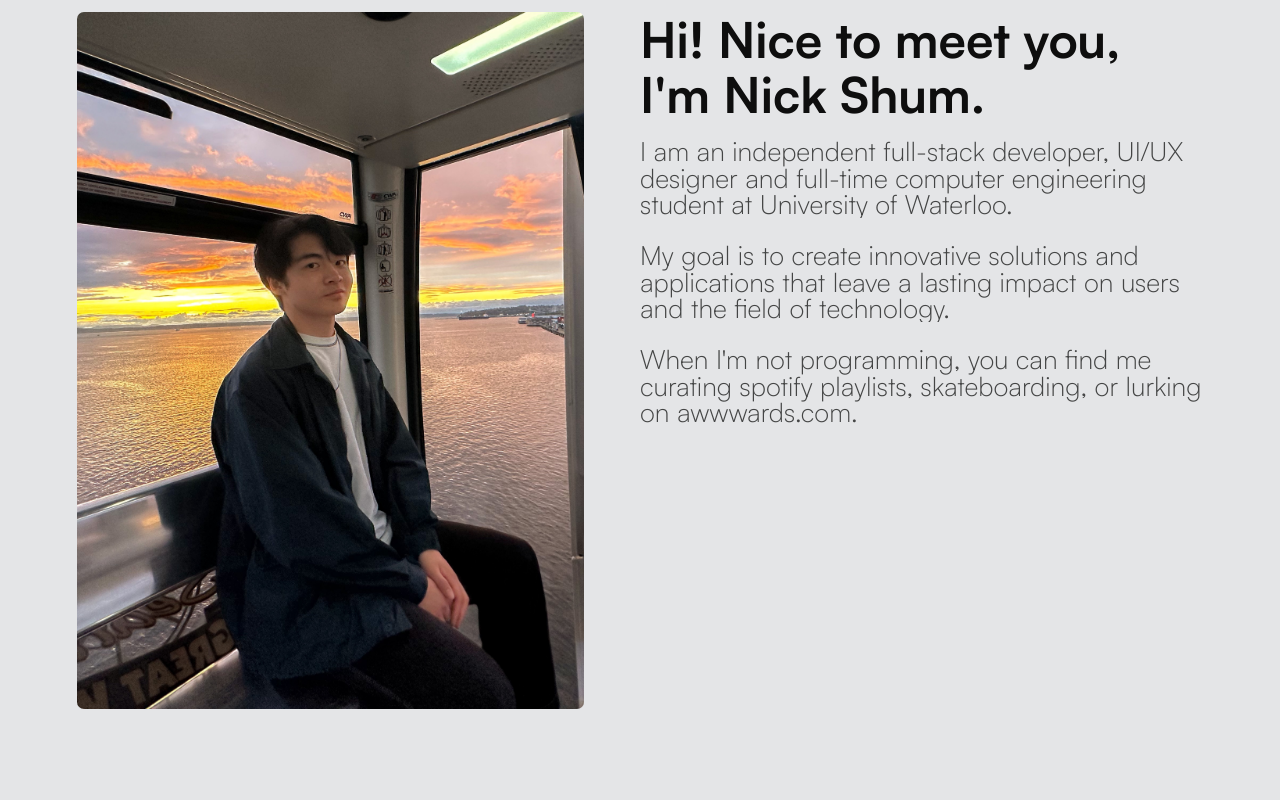
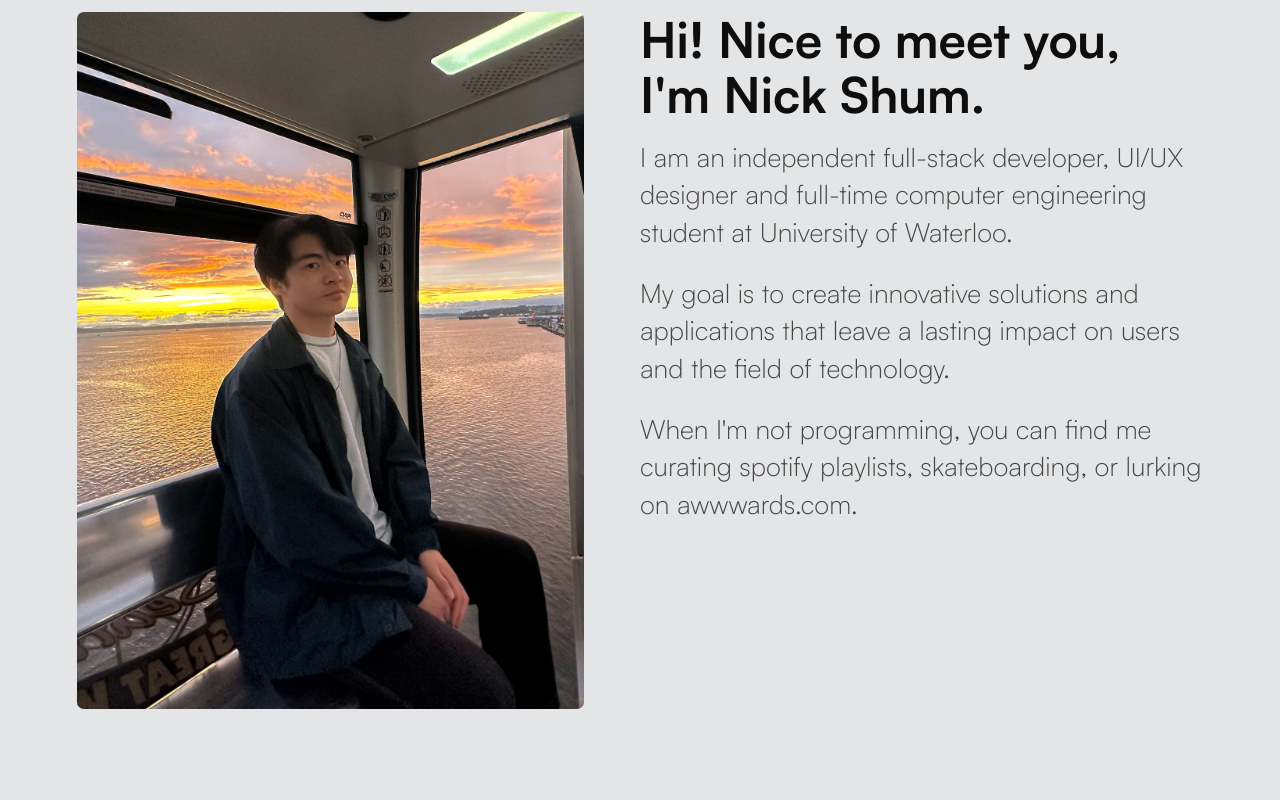
Before and after one commit to NickShum222/Website-V2, a Next.js app: page / in a window 1280 px wide. Shown: the part 2520-3320 px from the top of the page. Built offline with nearby package versions, Linux system fonts and the light colour scheme.

Commit message:
Added Body Anim Component

```diff
--- /dev/null
+++ b/src/components/BodyAnim/index.js
@@ -0,0 +1,36 @@
+"use client";
+import { useRef } from "react";
+import { motion, useInView } from "framer-motion";
+
+const slideUp = {
+  initial: {
+    y: "25%",
+    opacity: 0,
+  },
+  enter: {
+    y: 0,
+    opacity: 1,
+    transition: {
+      duration: 0.75,
+      ease: [0.22, 1, 0.36, 1],
+    },
+  },
+};
+
+const index = ({ children, className }) => {
+  const ref = useRef(null);
+  const isInView = useInView(ref, { once: true, amount: 0.9 });
+  return (
+    <motion.div
+      ref={ref}
+      className={className}
+      variants={slideUp}
+      initial="initial"
+      animate={isInView ? "enter" : "initial"}
+    >
+      {children}
+    </motion.div>
+  );
+};
+
+export default index;
--- a/src/components/Button/index.jsx
+++ b/src/components/Button/index.jsx
@@ -3,7 +3,6 @@ import styles from "./style.module.scss";
 const index = ({ label, className }) => {
   return (
     <div
-
       className={`${className} uppercase text-primary bg-tertiary flex justify-center items-center cursor-pointer font-[700] tracking-tight`}
     >
       <div className={styles.buttonContainer}>
--- a/src/components/index.js
+++ b/src/components/index.js
@@ -5,6 +5,7 @@ import SmoothScroll from "./SmoothScroll";
 import SEO from "./SEO";
 import Header from "./Header";
 import TextAnim from "./TextAnim";
+import BodyAnim from "./BodyAnim";
 
 export {
   Section,
@@ -14,4 +15,5 @@ export {
   SEO,
   Header,
   TextAnim,
+  BodyAnim
 };
--- a/src/sections/About.jsx
+++ b/src/sections/About.jsx
@@ -1,5 +1,5 @@
 import Image from "next/image";
-import { Header, TextAnim } from "@/components";
+import { Header, BodyAnim } from "@/components";
 import picture1 from "../../public/ProfilePhotoDesktop.jpeg";
 import picture2 from "../../public/ProfilePhotoMobile.jpeg";
 
@@ -33,22 +33,22 @@ const About = () => {
           />
         </div>
         <div className="flex flex-col justify-start md:w-[50%] w-full sticky top-[2%]">
-          <TextAnim className="lg:text-servicesTech md:text-[4.969vw] text-[6.939vw] md:leading-[1.1] leading-[1.2] font-[700] text-secondary dark:text-primary">
+          <BodyAnim className="lg:text-servicesTech md:text-[4.969vw] text-[6.939vw] md:leading-[1.1] leading-[1.2] font-[700] text-secondary dark:text-primary">
             Hi! Nice to meet you, I'm Nick Shum.
-          </TextAnim>
+          </BodyAnim>
           <div className="flex flex-col justify-normal w-full mt-[3%] lg:gap-6 gap-5 ">
-            <TextAnim className="text-grey2 dark:text-grey3 lg:text-aboutParagraph font-[300] md:text-[2.576vw] text-[4.589vw] leading-[1.4] ">
+            <BodyAnim className="text-grey2 dark:text-grey3 lg:text-aboutParagraph font-[300] md:text-[2.576vw] text-[4.589vw] leading-[1.4] ">
               I am an independent full-stack developer, UI/UX designer and
               full-time computer engineering student at University of Waterloo.
-            </TextAnim>
-            <TextAnim className="text-grey2 dark:text-grey3 lg:text-aboutParagraph font-[300] md:text-[2.576vw] text-[4.589vw] leading-[1.4] ">
+            </BodyAnim>
+            <BodyAnim className="text-grey2 dark:text-grey3 lg:text-aboutParagraph font-[300] md:text-[2.576vw] text-[4.589vw] leading-[1.4] ">
               My goal is to create innovative solutions and applications that
               leave a lasting impact on users and the field of technology.
-            </TextAnim>
-            <TextAnim className="text-grey2 dark:text-grey3 lg:text-aboutParagraph font-[300] md:text-[2.576vw] text-[4.589vw] leading-[1.4] ">
+            </BodyAnim>
+            <BodyAnim className="text-grey2 dark:text-grey3 lg:text-aboutParagraph font-[300] md:text-[2.576vw] text-[4.589vw] leading-[1.4] ">
               When I'm not programming, you can find me curating spotify
               playlists, skateboarding, or lurking on awwwards.com.
-            </TextAnim>
+            </BodyAnim>
           </div>
         </div>
       </div>
--- a/src/sections/Contact.jsx
+++ b/src/sections/Contact.jsx
@@ -4,7 +4,7 @@ import { useState } from "react";
 import emailjs from "@emailjs/browser";
 import { useFormik } from "formik";
 import * as Yup from "yup";
-import { Button, Header } from "@/components";
+import { Button, Header, BodyAnim } from "@/components";
 import { socials } from "@/constants";
 import Link from "next/link";
 
@@ -55,13 +55,13 @@ const Contact = () => {
       <Header title="Contact" index="05." />
       <div className="flex lg:flex-row flex-col justify-between items-start w-full">
         <div className="flex flex-col items-start lg:w-[65%] w-full">
-          <div className="lg:text-servicesTech md:text-[4.969vw] text-[6.939vw] md:leading-[1.1] leading-[1.2] font-[700] text-secondary dark:text-primary mb-[1%]">
+          <BodyAnim className="lg:text-servicesTech md:text-[4.969vw] text-[6.939vw] md:leading-[1.1] leading-[1.2] font-[700] text-secondary dark:text-primary mb-[1%]">
             Want to say hello? <br className="lg:inline hidden" /> Feel free to
             reach out!
-          </div>
-          <div className="text-grey2 dark:text-grey3 lg:text-aboutParagraph font-[400] md:text-[2.576vw] text-[4.589vw] leading-[1.3]  mb-[4%]">
+          </BodyAnim>
+          <BodyAnim className="text-grey2 dark:text-grey3 lg:text-aboutParagraph font-[400] md:text-[2.576vw] text-[4.589vw] leading-[1.3]  mb-[4%]">
             I am looking for Summer 2024 internship opportunities.
-          </div>
+          </BodyAnim>
           <input
             id="name"
             placeholder="Name"
@@ -116,7 +116,7 @@ const Contact = () => {
           </div>
         </div>
         <div className="flex flex-col items-end justify-end lg:w-[25%] lg:gap-8 md:gap-6 gap-4 w-full">
-          <div className="flex flex-col items-start w-full">
+          <BodyAnim className="flex flex-col items-start w-full">
             <div className="font-[700] text-secondary dark:text-primary tracking-tight leading-[1.3] lg:text-experiencesHeading md:text-[4.969vw] text-[6.939vw] ">
               Contact details
             </div>
@@ -127,8 +127,8 @@ const Contact = () => {
             >
               n4shum@uwaterloo.ca
             </a>
-          </div>
-          <div className="flex flex-col items-start w-full">
+          </BodyAnim>
+          <BodyAnim className="flex flex-col items-start w-full">
             <div className="font-[700] text-secondary dark:text-primary tracking-tight leading-[1.3] lg:text-experiencesHeading md:text-[4.969vw] text-[6.939vw] lg:mb-[6%] mb-[2%]">
               My Socials
             </div>
@@ -152,8 +152,8 @@ const Contact = () => {
                 );
               })}
             </div>
-          </div>
-          <div className="flex flex-col items-start w-full gap-2">
+          </BodyAnim>
+          <BodyAnim className="flex flex-col items-start w-full gap-2">
             <div className="font-[700] text-secondary dark:text-primary tracking-tight leading-[1.3] lg:text-experiencesHeading md:text-[4.969vw] text-[6.939vw]">
               My Resume
             </div>
@@ -168,7 +168,7 @@ const Contact = () => {
                 className="text-center font-[700] w-full py-[2%] text-primary tracking-tight leading-[1.3] bg-tertiary rounded-[6px] lg:text-aboutParagraph md:text-[3.980vw] text-[6.361vw]"
               />
             </Link>
-          </div>
+          </BodyAnim>
         </div>
       </div>
     </div>
--- a/src/sections/Services.jsx
+++ b/src/sections/Services.jsx
@@ -1,6 +1,6 @@
 "use client";
 import { useRef } from "react";
-import { Button, Header } from "@/components";
+import { Button, Header, BodyAnim } from "@/components";
 import { skills } from "@/constants";
 import { motion, useInView } from "framer-motion";
 import Link from "next/link";
@@ -17,12 +17,12 @@ const Services = () => {
       <div className="flex w-full md:flex-row flex-col md:justify-center justify-start items-start relative">
         <div className="flex flex-col justify-between items-start gap-8 md:w-[50%] h-full w-full ">
           <div className="flex flex-col items-start justify-between h-full w-full  ">
-            <div className="text-secondary dark:text-primary font-[700] lg:text-servicesTech md:text-[4.969vw] text-[6.939vw] leading-[1.2] tracking-tight mb-[1.5%]">
+            <BodyAnim className="text-secondary dark:text-primary font-[700] lg:text-servicesTech md:text-[4.969vw] text-[6.939vw] leading-[1.2] tracking-tight mb-[1.5%]">
               my tech stack.
-            </div>
-            <div className="dark:text-grey3 lg:text-aboutParagraph font-[300] md:text-[2.576vw] text-[4.589vw] text-grey2 md:leading-[1.1] leading-[1.2] mb-[6%]">
+            </BodyAnim>
+            <BodyAnim className="dark:text-grey3 lg:text-aboutParagraph font-[300] md:text-[2.576vw] text-[4.589vw] text-grey2 md:leading-[1.1] leading-[1.2] mb-[6%]">
               Here are just some of my go-to tools used for web development.
-            </div>
+            </BodyAnim>
             <div className="w-full flex md:hidden justify-between items-start">
               <div className="w-[50%] flex flex-col items-start ">
                 {skills.slice(0, 4).map((skill, index) => (
@@ -47,12 +47,13 @@ const Services = () => {
             </div>
           </div>
           <div className="flex flex-col justify-start w-full ">
-            <div className="text-secondary dark:text-primary font-[700] lg:text-servicesTech md:text-[4.969vw] text-[6.939vw] leading-[1.2] tracking-tight mb-[1.5%]">
+            <BodyAnim className="text-secondary dark:text-primary font-[700] lg:text-servicesTech md:text-[4.969vw] text-[6.939vw] leading-[1.2] tracking-tight mb-[1.5%]">
               my resume.
-            </div>
-            <div className="lg:text-aboutParagraph font-[300] md:text-[2.576vw] text-[4.589vw] text-grey2 dark:text-grey3 leading-[1.4]  mb-[2%]">
+            </BodyAnim>
+            <BodyAnim className="lg:text-aboutParagraph font-[300] md:text-[2.576vw] text-[4.589vw] text-grey2 dark:text-grey3 leading-[1.4]  mb-[2%]">
               You can see the rest of my skills here.
-            </div>
+            </BodyAnim>
+            <BodyAnim>
               <Link
                 href="/ShumNickResume.pdf"
                 target="_blank"
@@ -63,6 +64,7 @@ const Services = () => {
                   className="w-full text-center text-primary bg-tertiary font-[700] lg:text-[2.083vw] md:text-[3.980vw] text-[6.361vw] rounded-lg py-2"
                 />
               </Link>
+            </BodyAnim>
           </div>
         </div>
         <div
```
Lines whose indentation alone changed are shown as unchanged.
